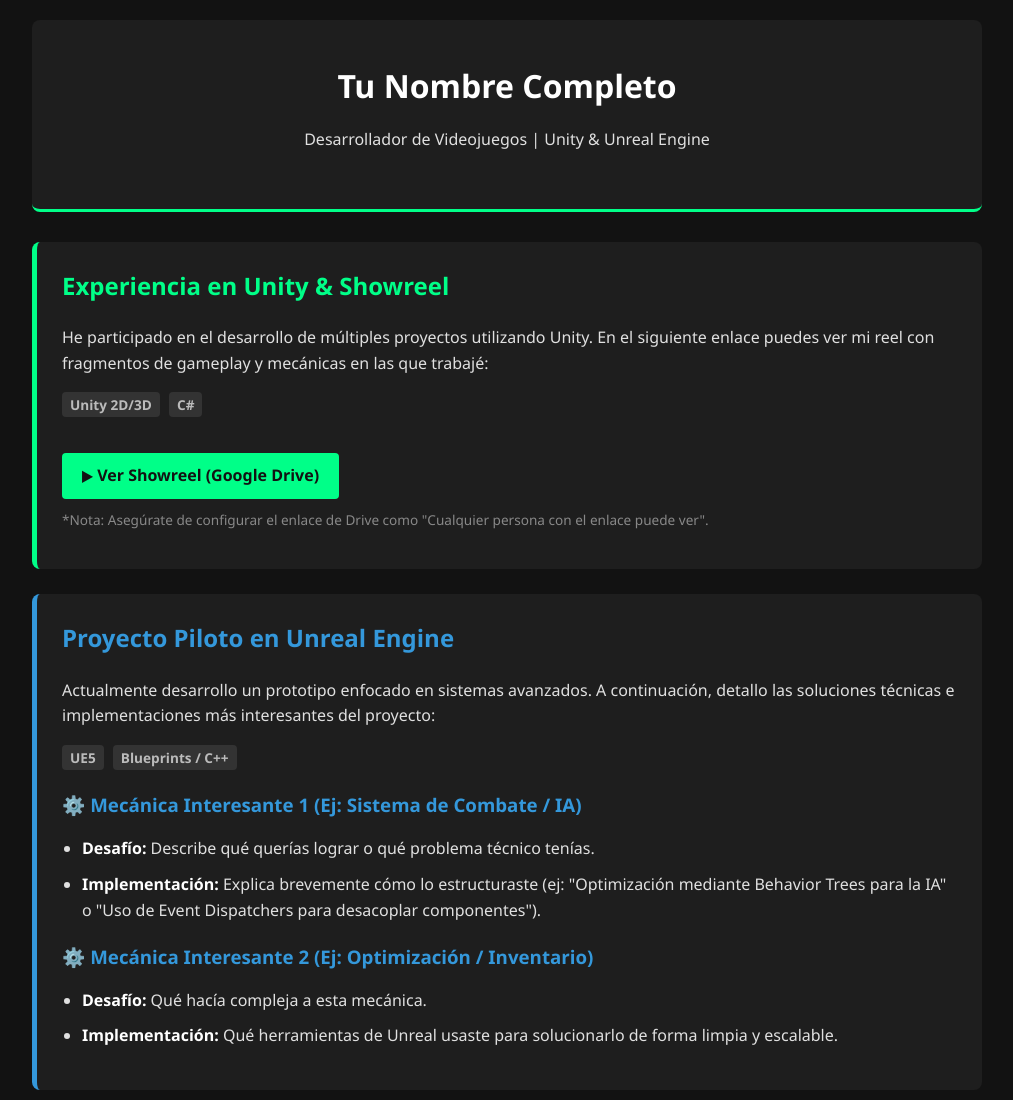
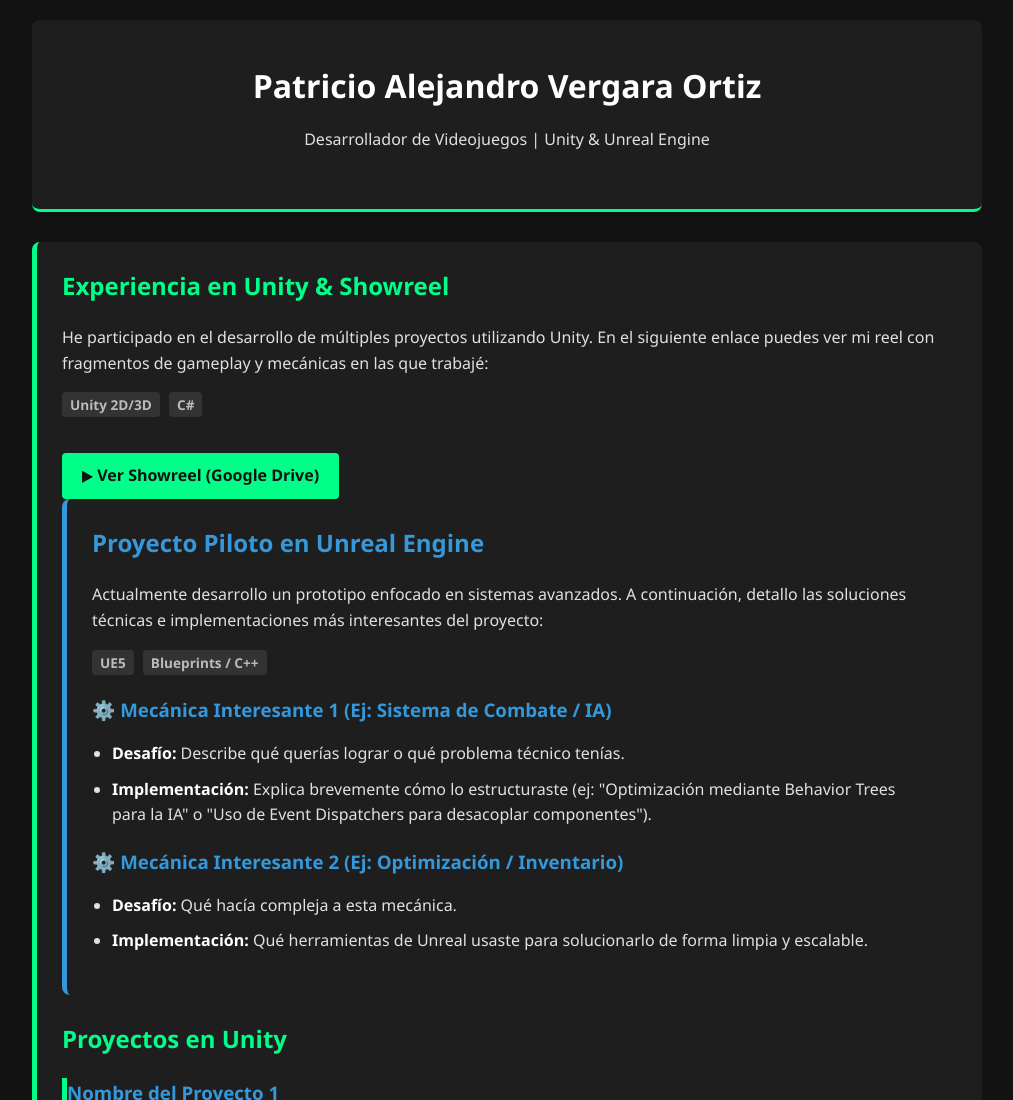
Before and after one commit to pavergara/pavergara.github.io, a plain HTML site: page index.html in a window 1280 px wide. Shown: the top 1100 px of the page, without its empty margins (133-1146 px from the left). Drawn offline with Linux system fonts and the light colour scheme.

Commit message:
Update index.html

```diff
--- a/index.html
+++ b/index.html
@@ -26,7 +26,7 @@
 
     <div class="container">
         <header>
-            <h1>Tu Nombre Completo</h1>
+            <h1>Patricio Alejandro Vergara Ortiz</h1>
             <p>Desarrollador de Videojuegos | Unity & Unreal Engine</p>
         </header>
 
@@ -37,9 +37,9 @@
             <span class="badge">Unity 2D/3D</span> <span class="badge">C#</span>
             <br><br>
             <!-- REEMPLAZA EL ENLACE DE ABAJO CON TU LINK DE DRIVE -->
-            <a href="TU_ENLACE_DE_GOOGLE_DRIVE_AQUÍ" target="_blank" class="btn">▶ Ver Showreel (Google Drive)</a>
-            <p style="font-size: 0.85em; color: #888; margin-top: 10px;">*Nota: Asegúrate de configurar el enlace de Drive como "Cualquier persona con el enlace puede ver".</p>
-        </div>
+            <a href="https://drive.google.com/file/d/1tnkDedOoFEhHgy6rJ7gYxwjEH-JYgyBg/view?usp=drive_link" target="_blank" class="btn">▶ Ver Showreel (Google Drive)</a>
+            <!--<p style="font-size: 0.85em; color: #888; margin-top: 10px;">*Nota: Asegúrate de configurar el enlace de Drive como "Cualquier persona con el enlace puede ver".</p>
+        </div>-->
 
         <!-- SECCIÓN UNREAL: DESGLOSE TÉCNICO -->
         <div class="section unreal-border">
```
